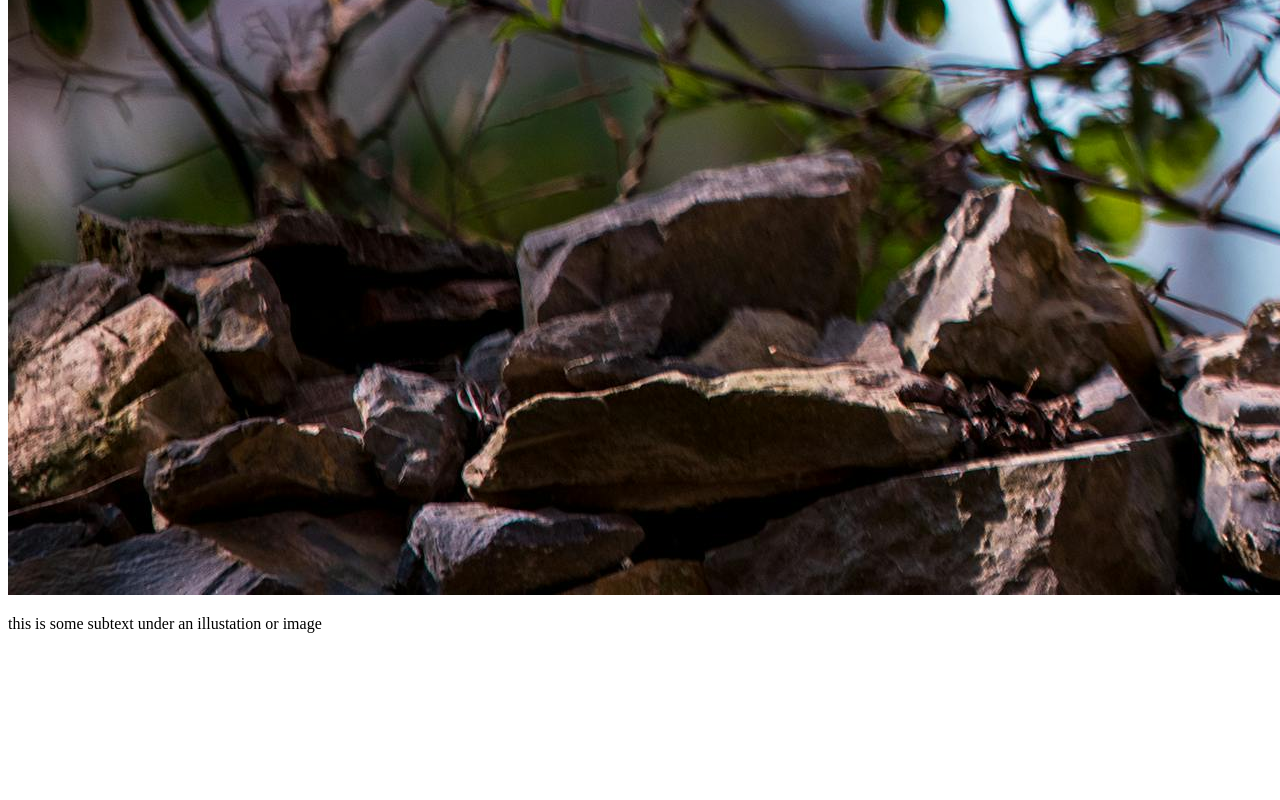
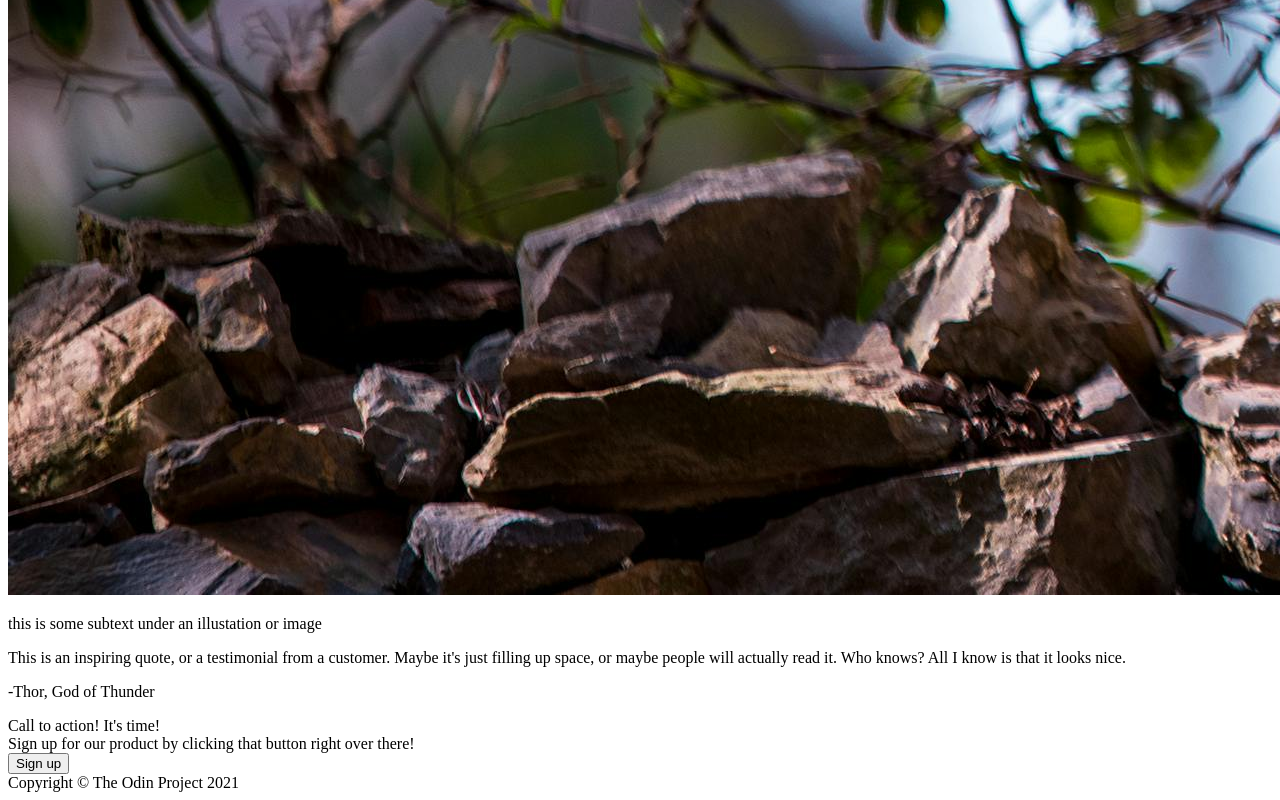
Before and after one commit to tofer-cich/landing-page-odin, a plain HTML site: page index.html in a window 1280 px wide. Shown: the part 5268-6068 px from the top of the page. Before the commit the page ends 5917 px from the top, so only its background shows below. Drawn offline with Linux system fonts and the light colour scheme.

Commit message:
Put all html contents in
the contents are all on the page as it should be. sections still need
to be put into divs for css.

```diff
--- a/index.html
+++ b/index.html
@@ -38,13 +38,19 @@
         </div>
     </div>
     <div class="quote-container">
-
+        <p>
+            This is an inspiring quote, or a testimonial from a customer. Maybe it's just filling up space,
+            or maybe people will actually read it. Who knows? All I know is that it looks nice.
+        </p>
+        <p>-Thor, God of Thunder</p>
     </div>
     <div class="sign-up-container">
-
+        <div>Call to action! It's time!</div>
+        <div>Sign up for our product by clicking that button right over there!</div>
+        <button type="button">Sign up</button>
     </div>
     <div class="footer">
-
+        <div>Copyright &copy; The Odin Project 2021</div>
     </div>
 </body>
 </html>
```
